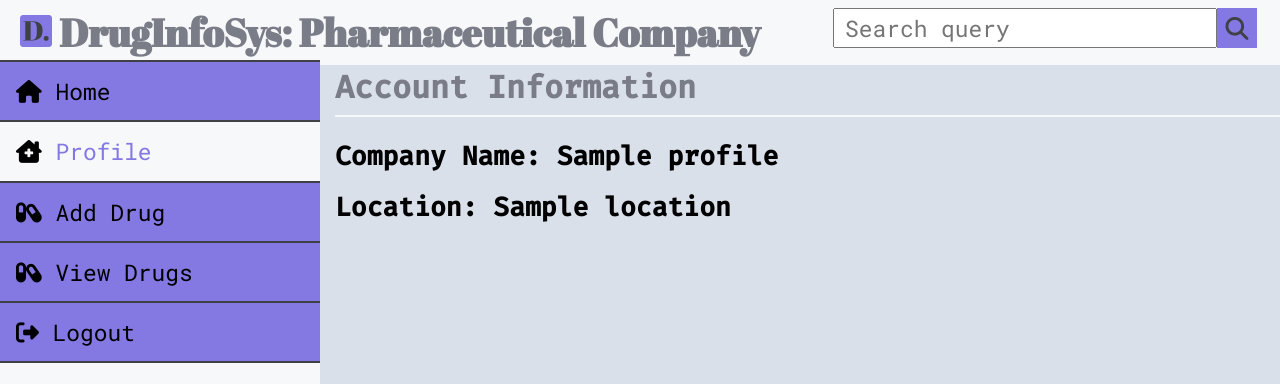
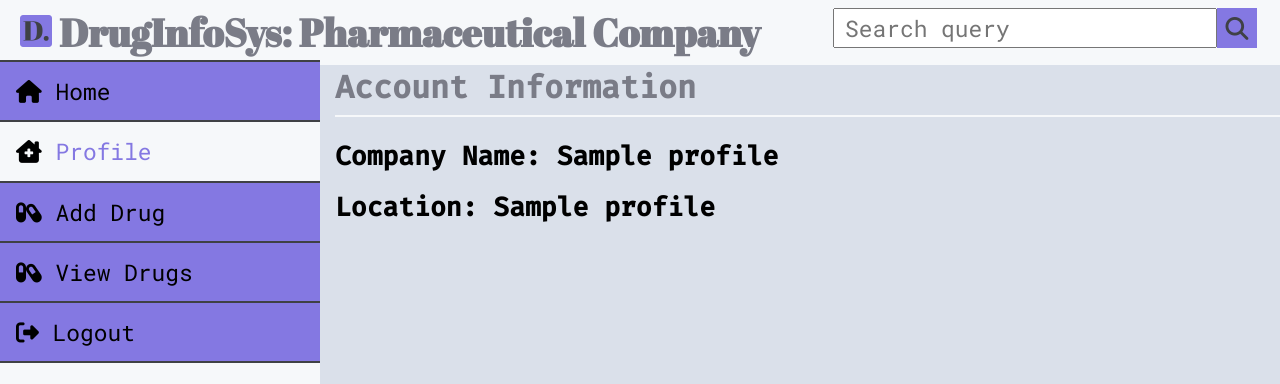
Before and after one commit to A3AJAGBE/python-project, a Flask app: template templates/pharma_profile.html in a window 1280 px wide. Shown: the top 384 px of the page. Run offline with Flask 2, Linux system fonts and the light colour scheme; the template is opened without the code that fills it: most values are stand-ins (such as "Sample title", 1, 10 or a date in 2020); some libraries are stand-ins or nearby versions.

Commit message:
add profile data

```diff
--- a/templates/pharma_profile.html
+++ b/templates/pharma_profile.html
@@ -47,9 +47,8 @@
 
       <div class="black">
 
-        <h3> Company Name: {{ profile['Name'] }} </h3> <br>
-        <h3> Location: {{ profile['Location'] }} </h3>
-
+        <h3> Company Name: {{ profile[0] }} </h3> <br>
+        <h3> Location: {{ profile[1] }} </h3>
       </div>
     </section>
 
```
